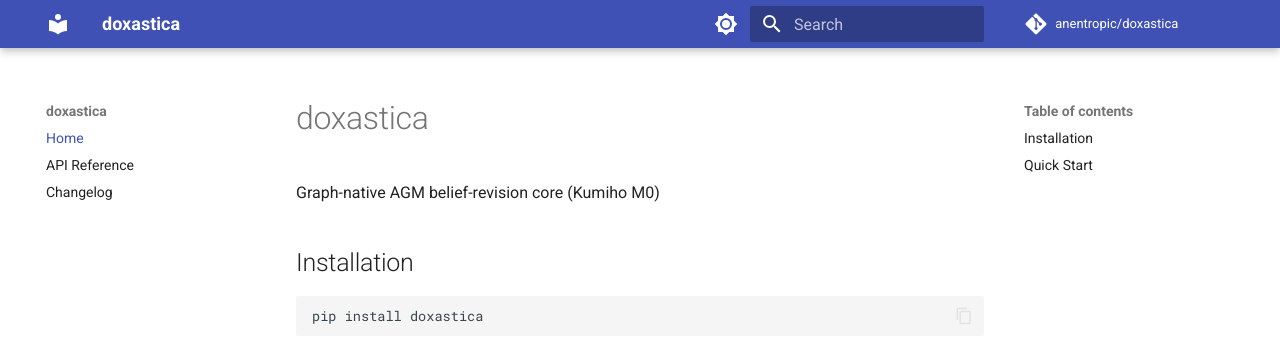
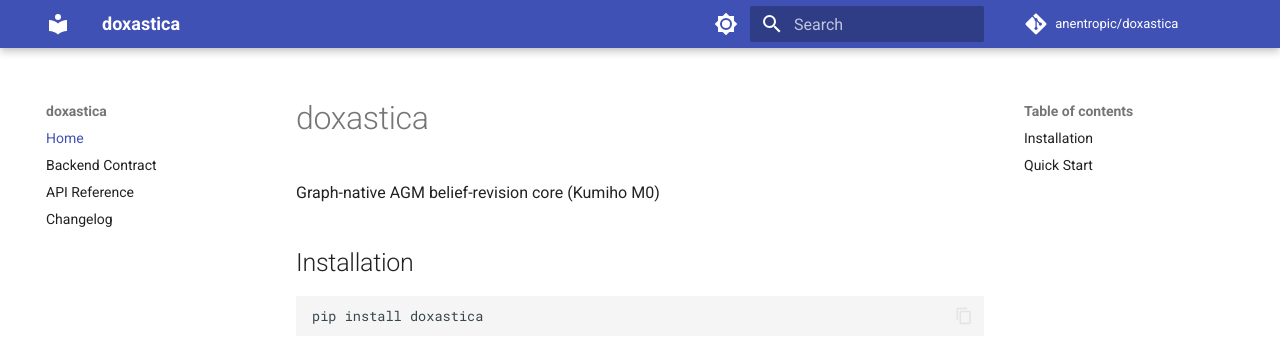
Before and after one commit to anentropic/doxastica, an MkDocs documentation site: the page built from docs/src/index.md, in a window 1280 px wide. Shown: the top 349 px of the page. Built offline with MkDocs 1.6.1 and Material for MkDocs 9.7.7, drawn with Linux system fonts in a browser that asks for light colours; comment, search, counter and statistics services are not loaded.

Commit message:
feat(08-03): relocate backend contract into docs_dir and add nav entry
- git mv docs/backend-contract.md -> docs/src/backend-contract.md (PKG-04)
- add "Backend Contract: backend-contract.md" to mkdocs nav (docs_dir-relative)
- site/backend-contract/index.html now renders under --strict build

Co-Authored-By: Claude Opus 4.8 <noreply@anthropic.com>

```diff
--- a/mkdocs.yml
+++ b/mkdocs.yml
@@ -89,5 +89,6 @@ markdown_extensions:
 
 nav:
   - Home: index.md
+  - Backend Contract: backend-contract.md
   - API Reference: reference/
   - Changelog: changelog.md
```
Also changed, not shown: docs/src/backend-contract.md (renamed from docs/backend-contract.md).
